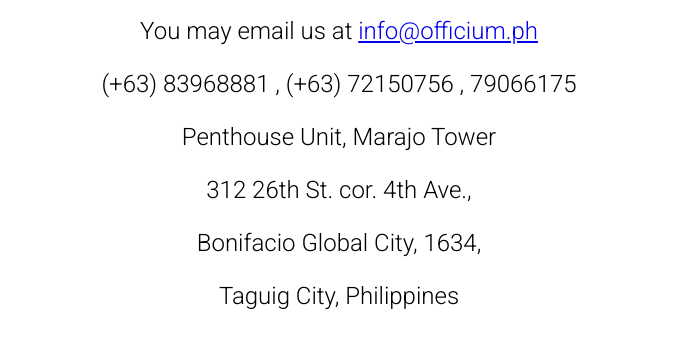
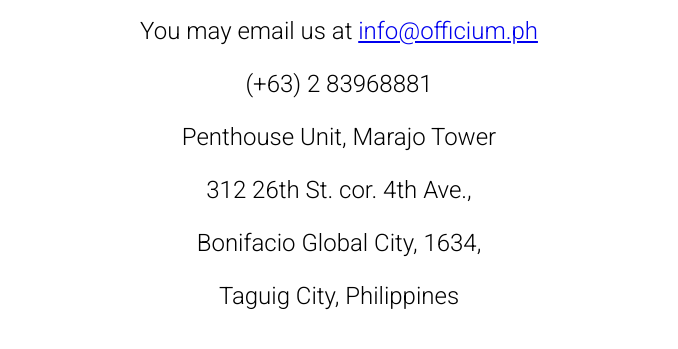
Before and after one commit to officiumph/coming-soon, a plain HTML site: page index.html in a window 1280 px wide. Shown: the part 363-712 px from the top of the page, without its empty margins (301-979 px from the left). Drawn offline with Linux system fonts and the light colour scheme.

Commit message:
Update index.html

```diff
--- a/index.html
+++ b/index.html
@@ -84,7 +84,7 @@
         <h1>Our website is currently under construction.</h1>
         <div id="progress"><div id="fill"><div id="barpercent"><h3>35%</h3></div></div></div>
 	<h2>You may email us at <a href="mailto:info@officium.ph">info@officium.ph</a></h2>
-	<h2>(+63) 83968881 , (+63) 72150756 , 79066175</h2>
+	<h2>(+63) 2 83968881</h2>
 
 
 
```
